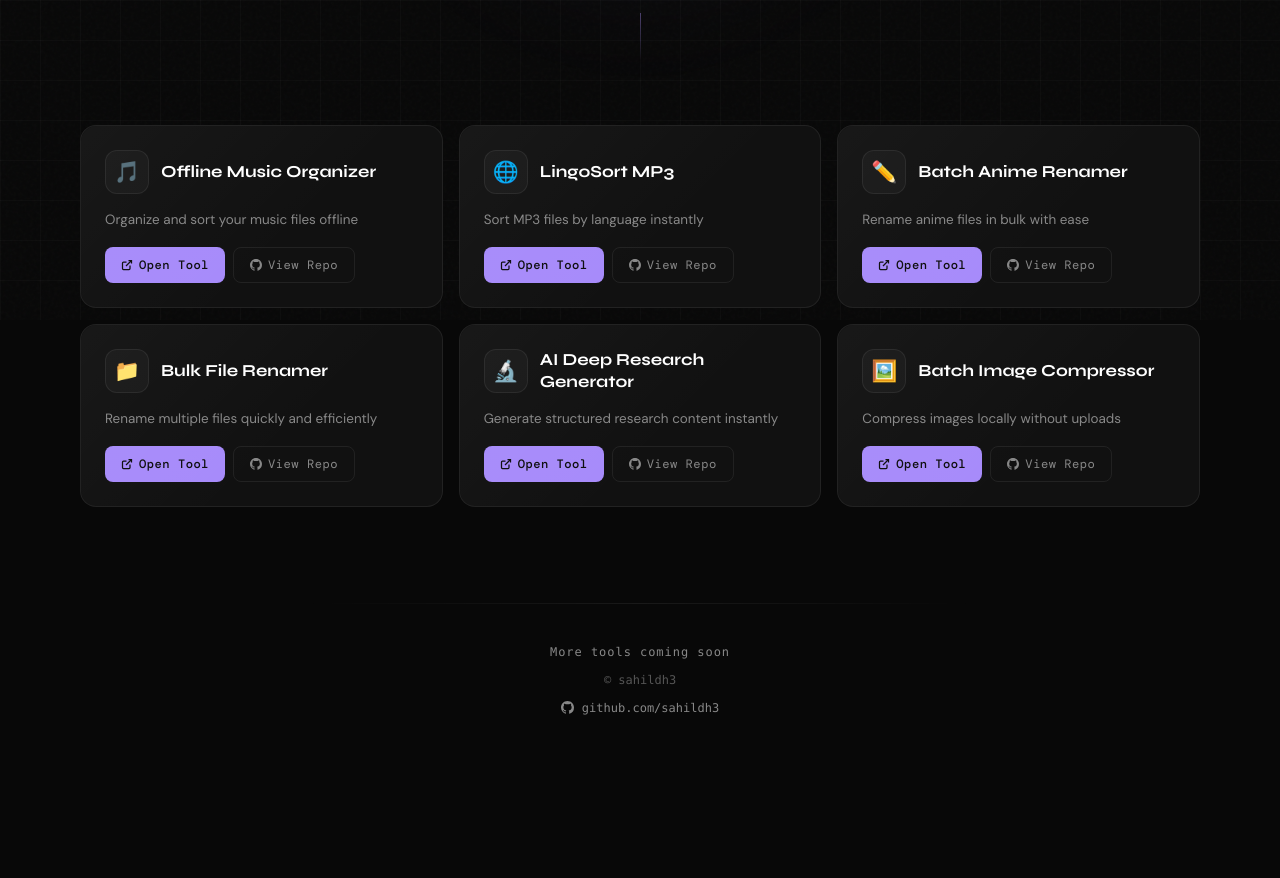
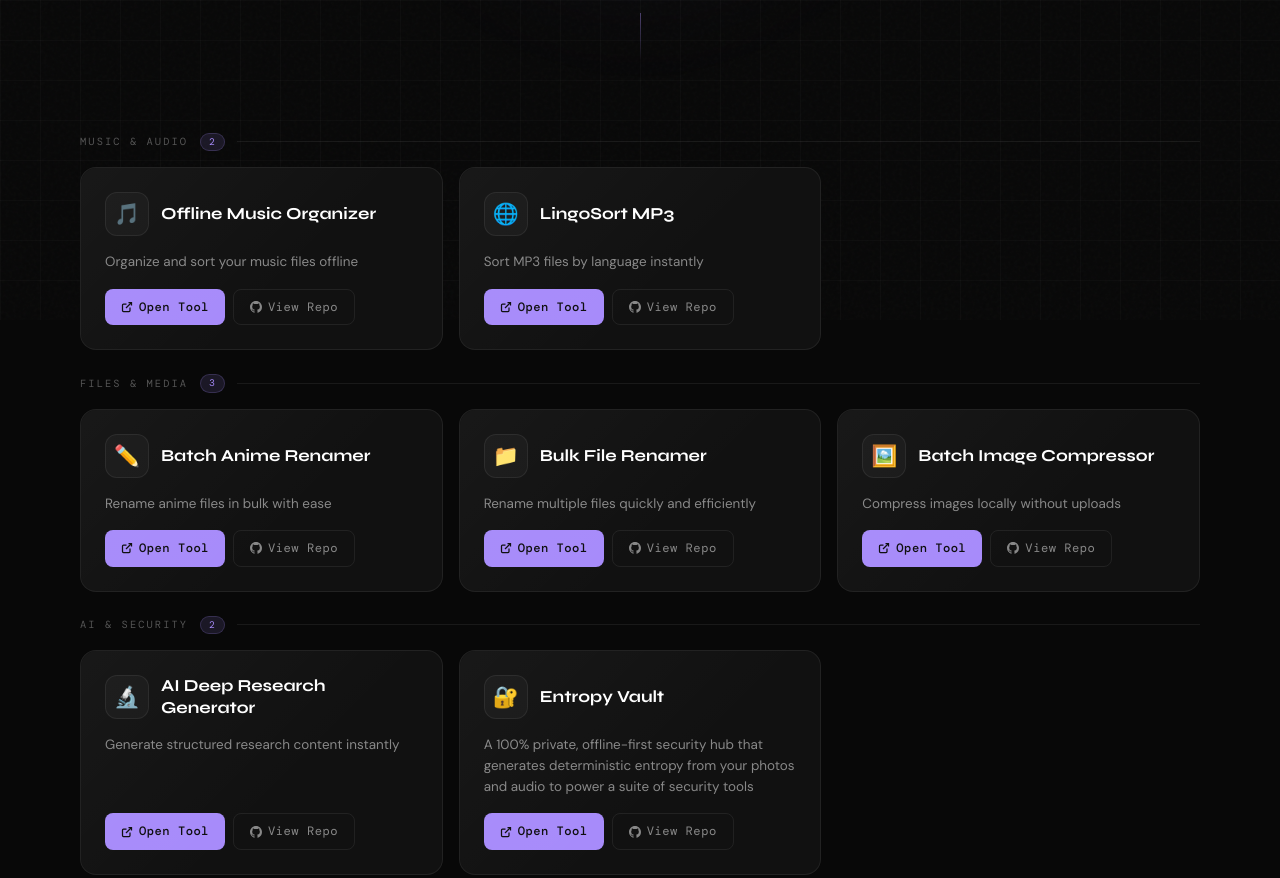
Before and after one commit to sahildh3/sahildh3.github.io, a plain HTML site: page index.html in a window 1280 px wide. Shown: the part 480-1358 px from the top of the page. Before the commit the page ends 1260 px from the top, so only its background shows below. Drawn offline with nearby package versions, Linux system fonts and the light colour scheme.

Commit message:
Add files via upload

```diff
--- a/index.html
+++ b/index.html
@@ -224,6 +224,38 @@
       color: var(--text);
     }
 
+    /* ── category label ── */
+    .category-label {
+      grid-column: 1 / -1;
+      display: flex;
+      align-items: center;
+      gap: 12px;
+      font-family: 'DM Mono', monospace;
+      font-size: 0.65rem;
+      letter-spacing: 0.2em;
+      text-transform: uppercase;
+      color: var(--muted);
+      margin-top: 8px;
+    }
+
+    .category-label::after {
+      content: '';
+      flex: 1;
+      height: 1px;
+      background: var(--border);
+    }
+
+    .category-count {
+      font-family: 'DM Mono', monospace;
+      font-size: 0.6rem;
+      color: var(--accent);
+      background: var(--accent-dim);
+      border: 1px solid rgba(167,139,250,0.2);
+      border-radius: 999px;
+      padding: 1px 8px;
+      letter-spacing: 0.08em;
+    }
+
     /* ── footer ── */
     .footer-divider {
       height: 1px;
@@ -248,6 +280,7 @@
     .grid-anim .card:nth-child(4) { animation: fadeUp 0.5s ease both; animation-delay: 0.31s; }
     .grid-anim .card:nth-child(5) { animation: fadeUp 0.5s ease both; animation-delay: 0.38s; }
     .grid-anim .card:nth-child(6) { animation: fadeUp 0.5s ease both; animation-delay: 0.45s; }
+    .grid-anim .card:nth-child(7) { animation: fadeUp 0.5s ease both; animation-delay: 0.52s; }
 
     /* ── scrollbar ── */
     ::-webkit-scrollbar { width: 4px; }
@@ -294,6 +327,12 @@
     <div class="grid gap-4 grid-anim"
          style="grid-template-columns: repeat(auto-fill, minmax(min(100%, 320px), 1fr));">
 
+      <!-- ── Category: Music & Audio ── -->
+      <div class="category-label">
+        Music &amp; Audio
+        <span class="category-count">2</span>
+      </div>
+
       <!-- Card 1 -->
       <div class="card">
         <div class="flex items-center gap-3">
@@ -330,6 +369,12 @@
             View Repo
           </a>
         </div>
+      </div>
+
+      <!-- ── Category: Files & Media ── -->
+      <div class="category-label">
+        Files &amp; Media
+        <span class="category-count">3</span>
       </div>
 
       <!-- Card 3 -->
@@ -373,6 +418,31 @@
       <!-- Card 5 -->
       <div class="card">
         <div class="flex items-center gap-3">
+          <div class="card-icon">🖼️</div>
+          <span class="card-title">Batch Image Compressor</span>
+        </div>
+        <p class="card-desc">Compress images locally without uploads</p>
+        <div class="flex gap-2 flex-wrap mt-auto">
+          <a href="https://sahildh3.github.io/Batch-image-compressor/" target="_blank" rel="noopener" class="btn-primary">
+            <svg width="12" height="12" viewBox="0 0 24 24" fill="none" stroke="currentColor" stroke-width="2.5"><path d="M18 13v6a2 2 0 0 1-2 2H5a2 2 0 0 1-2-2V8a2 2 0 0 1 2-2h6"/><polyline points="15 3 21 3 21 9"/><line x1="10" y1="14" x2="21" y2="3"/></svg>
+            Open Tool
+          </a>
+          <a href="https://github.com/sahildh3/Batch-image-compressor" target="_blank" rel="noopener" class="btn-outline">
+            <svg width="12" height="12" viewBox="0 0 24 24" fill="currentColor"><path d="M12 0C5.37 0 0 5.37 0 12c0 5.31 3.435 9.795 8.205 11.385.6.105.825-.255.825-.57 0-.285-.015-1.23-.015-2.235-3.015.555-3.795-.735-4.035-1.41-.135-.345-.72-1.41-1.23-1.695-.42-.225-1.02-.78-.015-.795.945-.015 1.62.87 1.845 1.23 1.08 1.815 2.805 1.305 3.495.99.105-.78.42-1.305.765-1.605-2.67-.3-5.46-1.335-5.46-5.925 0-1.305.465-2.385 1.23-3.225-.12-.3-.54-1.53.12-3.18 0 0 1.005-.315 3.3 1.23.96-.27 1.98-.405 3-.405s2.04.135 3 .405c2.295-1.56 3.3-1.23 3.3-1.23.66 1.65.24 2.88.12 3.18.765.84 1.23 1.905 1.23 3.225 0 4.605-2.805 5.625-5.475 5.925.435.375.81 1.095.81 2.22 0 1.605-.015 2.895-.015 3.3 0 .315.225.69.825.57A12.02 12.02 0 0 0 24 12c0-6.63-5.37-12-12-12z"/></svg>
+            View Repo
+          </a>
+        </div>
+      </div>
+
+      <!-- ── Category: AI & Security ── -->
+      <div class="category-label">
+        AI &amp; Security
+        <span class="category-count">2</span>
+      </div>
+
+      <!-- Card 6 -->
+      <div class="card">
+        <div class="flex items-center gap-3">
           <div class="card-icon">🔬</div>
           <span class="card-title">AI Deep Research Generator</span>
         </div>
@@ -389,19 +459,19 @@
         </div>
       </div>
 
-      <!-- Card 6 -->
+      <!-- Card 7 -->
       <div class="card">
         <div class="flex items-center gap-3">
-          <div class="card-icon">🖼️</div>
-          <span class="card-title">Batch Image Compressor</span>
+          <div class="card-icon">🔐</div>
+          <span class="card-title">Entropy Vault</span>
         </div>
-        <p class="card-desc">Compress images locally without uploads</p>
+        <p class="card-desc">A 100% private, offline-first security hub that generates deterministic entropy from your photos and audio to power a suite of security tools</p>
         <div class="flex gap-2 flex-wrap mt-auto">
-          <a href="https://sahildh3.github.io/Batch-image-compressor/" target="_blank" rel="noopener" class="btn-primary">
+          <a href="https://sahildh3.github.io/entropy-vault/" target="_blank" rel="noopener" class="btn-primary">
             <svg width="12" height="12" viewBox="0 0 24 24" fill="none" stroke="currentColor" stroke-width="2.5"><path d="M18 13v6a2 2 0 0 1-2 2H5a2 2 0 0 1-2-2V8a2 2 0 0 1 2-2h6"/><polyline points="15 3 21 3 21 9"/><line x1="10" y1="14" x2="21" y2="3"/></svg>
             Open Tool
           </a>
-          <a href="https://github.com/sahildh3/Batch-image-compressor" target="_blank" rel="noopener" class="btn-outline">
+          <a href="https://github.com/sahildh3/entropy-vault" target="_blank" rel="noopener" class="btn-outline">
             <svg width="12" height="12" viewBox="0 0 24 24" fill="currentColor"><path d="M12 0C5.37 0 0 5.37 0 12c0 5.31 3.435 9.795 8.205 11.385.6.105.825-.255.825-.57 0-.285-.015-1.23-.015-2.235-3.015.555-3.795-.735-4.035-1.41-.135-.345-.72-1.41-1.23-1.695-.42-.225-1.02-.78-.015-.795.945-.015 1.62.87 1.845 1.23 1.08 1.815 2.805 1.305 3.495.99.105-.78.42-1.305.765-1.605-2.67-.3-5.46-1.335-5.46-5.925 0-1.305.465-2.385 1.23-3.225-.12-.3-.54-1.53.12-3.18 0 0 1.005-.315 3.3 1.23.96-.27 1.98-.405 3-.405s2.04.135 3 .405c2.295-1.56 3.3-1.23 3.3-1.23.66 1.65.24 2.88.12 3.18.765.84 1.23 1.905 1.23 3.225 0 4.605-2.805 5.625-5.475 5.925.435.375.81 1.095.81 2.22 0 1.605-.015 2.895-.015 3.3 0 .315.225.69.825.57A12.02 12.02 0 0 0 24 12c0-6.63-5.37-12-12-12z"/></svg>
             View Repo
           </a>
```
